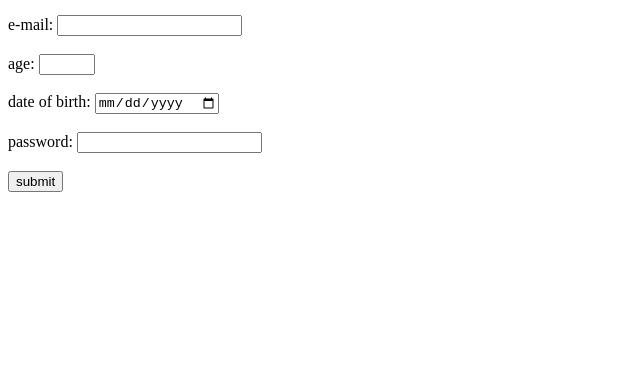
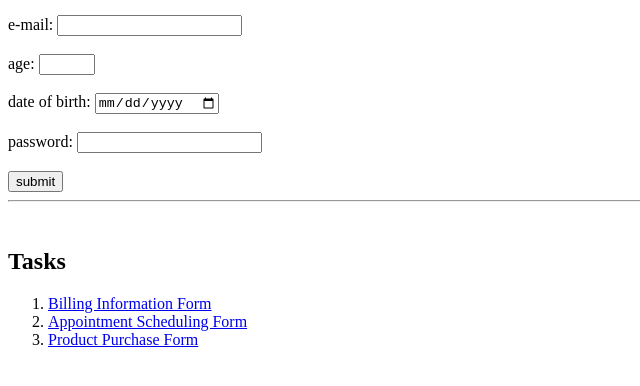
Before and after one commit to madhanananth/forms, a plain HTML site: page index.html in a window 1280 px wide. Shown: the part 104-490 px from the top of the page, without its empty margins (0-640 px from the left). Drawn offline with Linux system fonts and the light colour scheme.

Commit message:
link to the 3 types of html forms

```diff
--- a/index.html
+++ b/index.html
@@ -29,6 +29,14 @@
             <input type="password" id="pass" name="password">
         </div> <br>
         <button type="submit">submit</button>
-    </form>
+    </form><hr><br>
+    <h2>Tasks</h2>
+<ol>
+    <li><a target="_blank" href="bill.html">Billing Information Form</a></li>
+    <li><a target="_blank" href="apointment.html">Appointment Scheduling Form</a></li>
+    <li><a target="_blank" href="product.html">Product Purchase Form</a></li>
+</ol>
+
+
 </body>
 </html>
```
